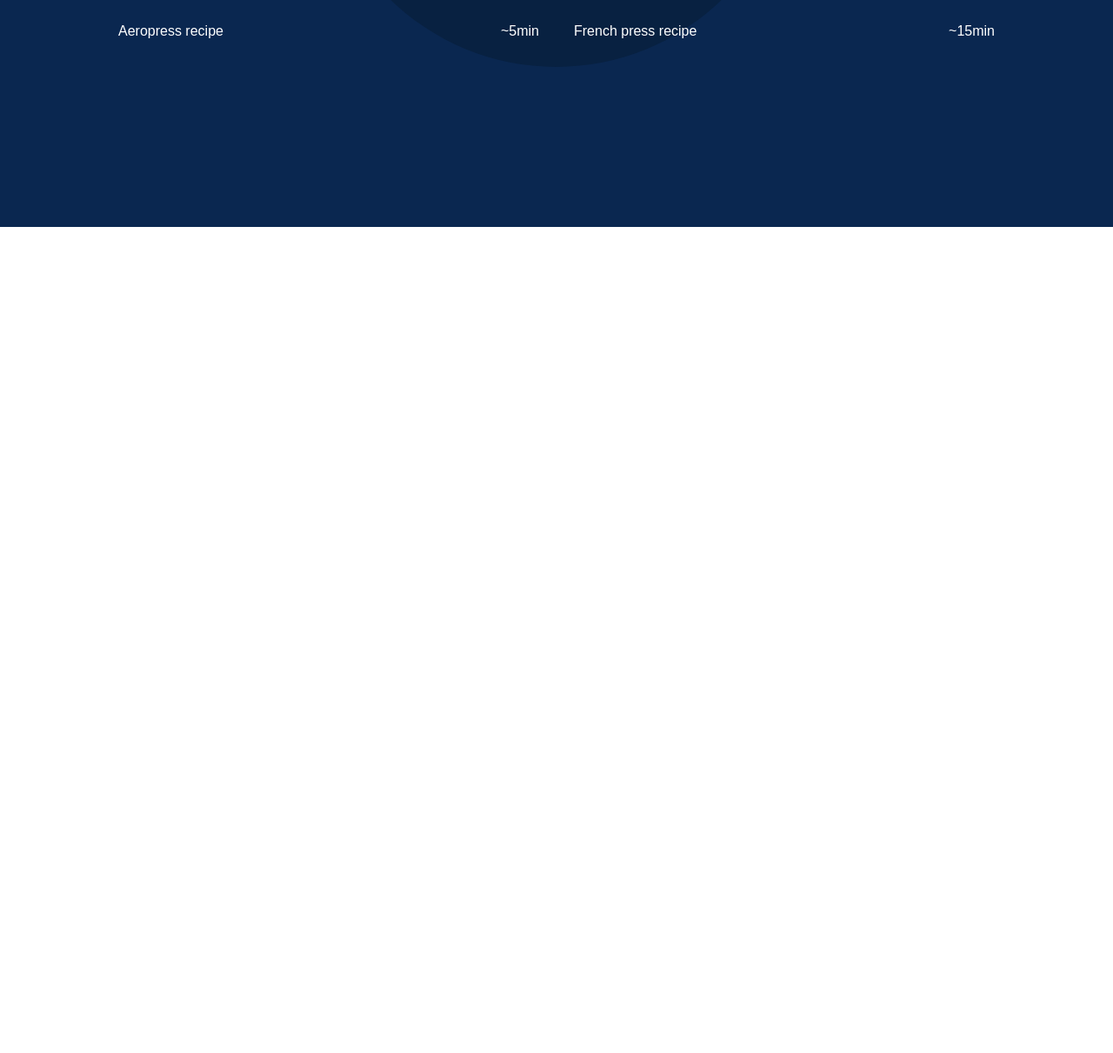
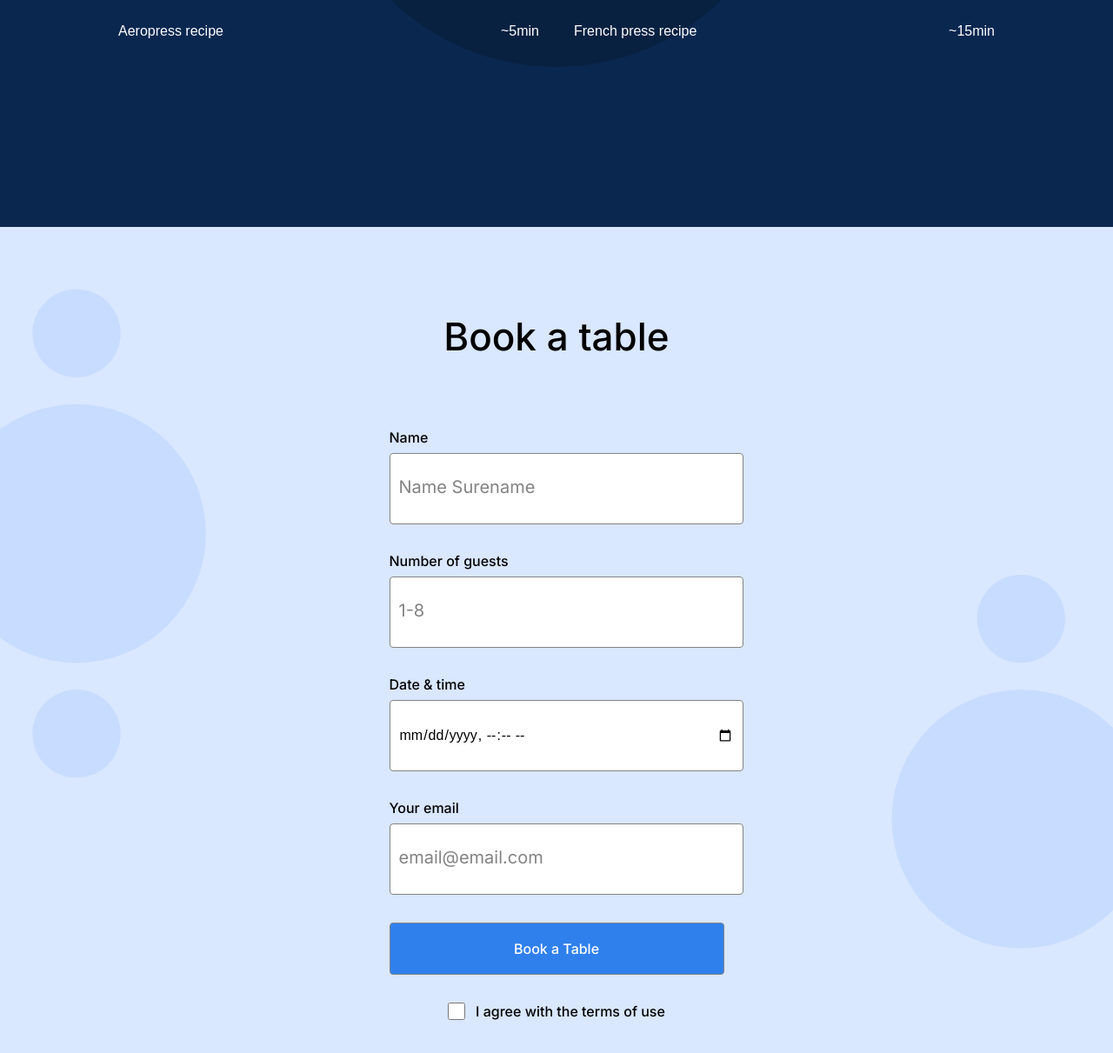
Before and after one commit to tilminateur/se_project_coffeeshop, a plain HTML site: page index.html in a window 1280 px wide. Shown: the part 1396-2607 px from the top of the page at 87% size. Before the commit the page ends 1657 px from the top, so only its background shows below. Drawn offline with Linux system fonts and the light colour scheme.

Commit message:
project 2 stage  3

```diff
--- a/index.html
+++ b/index.html
@@ -31,7 +31,9 @@
           />
           <ul class="nav__links">
             <li><a class="nav__link" href="#recipes-id">Recipes</a></li>
-            <li><a class="nav__link" href="#reservation-id">Book a table</a></li>
+            <li>
+              <a class="nav__link" href="#reservation-id">Book a table</a>
+            </li>
             <li><a class="nav__link" href="#menu-id">Menu</a></li>
             <li><a class="nav__link" href="#about-id">Contacts</a></li>
           </ul>
@@ -92,7 +94,60 @@
             </figure>
           </div>
         </section>
-        <section class="reservation" id="reservation-id"></section>
+        <section class="reservation" id="reservation-id">
+          <form class="reservation__form">
+            <h2 class="reservation__title">Book a table</h2>
+            <fieldset class="form__fieldset">
+              <label class="form__label"
+                ><p class="label__name">Name</p>
+                <input
+                  type="text"
+                  class="form__input"
+                  placeholder="Name Surename"
+                  required
+                />
+              </label>
+              <label class="form__label"
+                ><p class="label__name">Number of guests</p>
+                <input
+                  type="number"
+                  class="form__input"
+                  placeholder="1-8"
+                  min="1"
+                  max="8"
+                  required
+                />
+              </label>
+              <label class="form__label"
+                ><p class="label__name">Date & time</p>
+                <input type="datetime-local" class="form__input" placeholder="datetime-local" required />
+              </label>
+              <label class="form__label"
+                ><p class="label__name">Your email</p>
+                <input
+                  type="email"
+                  class="form__input"
+                  placeholder="email@email.com"
+                  required
+                />
+              </label>
+            </fieldset>
+            <fieldset class="form__fieldset"><button type="submit" class="form__button" required>
+              Book a Table
+            </button></fieldset>
+
+              <fieldset class="form__fieldset">
+                <label class="form__checkbox-wrap">
+                  <input
+                    type="checkbox"
+                    class="form__checkbox"
+                    required
+                  /><p class="label__name">I agree with the terms of use</p>
+                </label>
+              </fieldset>
+            </fieldset>
+          </form>
+        </section>
         <section class="menu" id="menu-id"></section>
         <section class="about" id="about-id"></section>
       </main>
--- a/pages/index.css
+++ b/pages/index.css
@@ -138,7 +138,7 @@
   margin: 0%;
   font-family: "noto serif", Times New Roman, serif;
   font-size: 20px;
-line-height: 30px;
+  line-height: 30px;
 }
 
 .recipes__videos {
@@ -165,3 +165,108 @@ line-height: 30px;
 .recipes__iframe-wrap {
   margin: 0;
 }
+
+.reservation {
+  background-image: url(../images/background_reservation.svg);
+  background-color: #d9e7ff;
+  background-repeat: no-repeat;
+  background-size: cover;
+  background-position: center;
+  padding-top: 100px;
+  padding-bottom: 120px;
+  display: flex;
+  justify-content: center;
+  align-items: center;
+}
+
+.reservation__form {
+  margin: auto;
+  max-width: 385px;
+}
+
+.reservation__title {
+  margin-bottom: 80px;
+  margin-top: 0;
+  text-align: center;
+  font-family: "Inter", arial, sans-serif;
+
+  font-weight: 500;
+  font-size: 44px;
+  line-height: 52px;
+}
+
+.form__fieldset {
+  border: none;
+  padding: 0;
+  margin: 0;
+}
+
+.form__label {
+  margin-bottom: 32px;
+
+}
+
+.label__name {
+  margin: 0 0 8px 0;
+  font-family: "Inter", arial, sans-serif;
+  font-style: normal;
+  font-weight: 500;
+  font-size: 16px;
+  line-height: 20px;
+}
+
+.form__input {
+  border: 1px solid #838383;
+  border-radius: 4px;
+  min-width: 385px;
+  margin-bottom: 32px;
+  min-height: 60px;
+  max-height: 60px;
+  padding: 10px;
+}
+
+.form__button {
+  height: 60px;
+  min-width: 385px;
+  border-radius: 4px;
+  transition: opacity ease 0.3s;
+  background-color: #2f80ed;
+  font-family: "Inter", arial, sans-serif;
+  font-weight: 500;
+  font-size: 16px;
+  line-height: 20px;
+  margin-bottom: 32px;
+  cursor: pointer;
+  color: white;
+  border: 1px solid #838383;
+}
+
+.form__button:hover {
+  opacity: 70%;
+}
+
+.form__checkbox-wrap {
+  display: flex;
+  gap: 12px;
+  justify-content: center;
+}
+
+.form__checkbox {
+  border-radius: 2px;
+  width: 20px;
+  height: 20px;
+  cursor: pointer;
+}
+
+.form__input::-webkit-input-placeholder {
+font-family: "Inter", arial, sans-serif;
+  font-size: 20px;
+  line-height: 30px;
+  color: #838383;
+}
+
+
+
+note: i need to change the programme label using for and id elements
+the padding is not working with the .form__input
+i put placeholder
```
